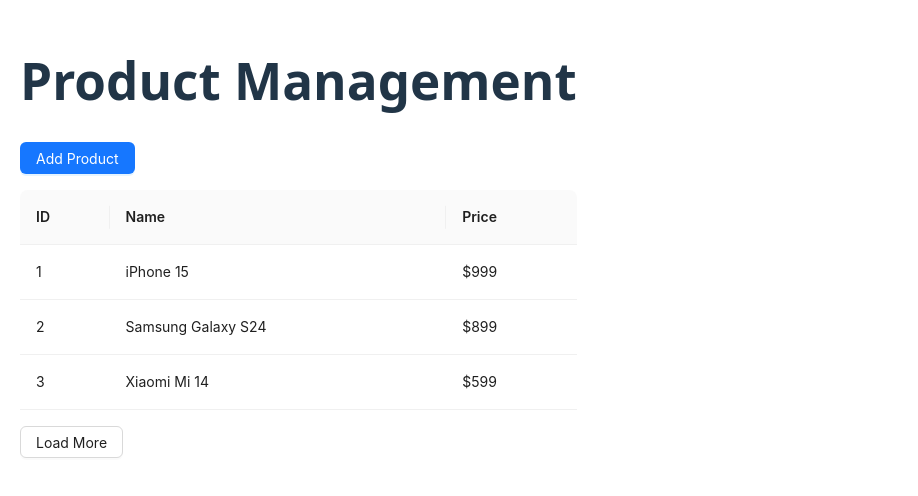
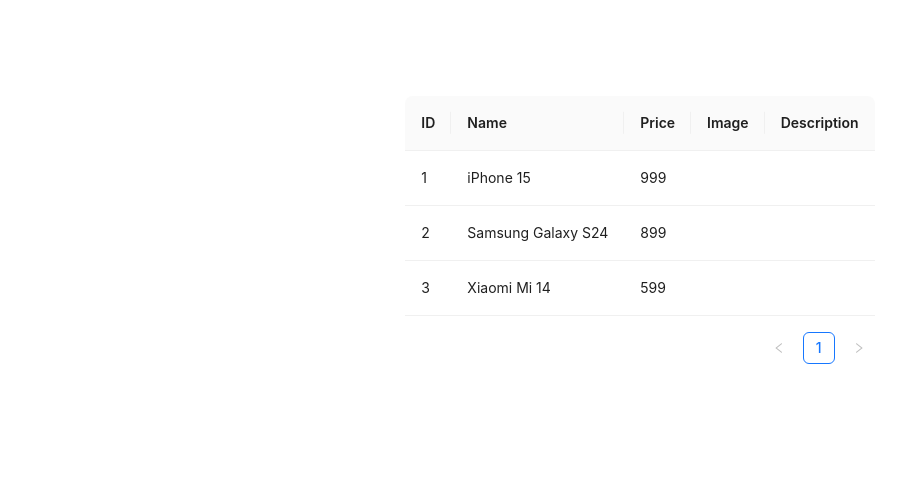
Before and after one commit to vanhoa690/react-su25, a React (Vite) app: page / in a window 1280 px wide. Shown: the part 162-658 px from the top of the page, without its empty margins (0-918 px from the left). Built offline with nearby package versions, Linux system fonts and the light colour scheme; data requests are answered from the project's data file.

Commit message:
useQuery and Antd Table

```diff
--- a/package.json
+++ b/package.json
@@ -10,6 +10,8 @@
     "preview": "vite preview"
   },
   "dependencies": {
+    "@tanstack/react-query": "^5.83.0",
+    "antd": "^5.26.4",
     "react": "^19.1.0",
     "react-dom": "^19.1.0"
   },
--- a/src/App.tsx
+++ b/src/App.tsx
@@ -1,16 +1,8 @@
-import { Button } from "antd";
 import ProductList from "./components/ProductList";
+import "./App.css";
 
 function App() {
-  return (
-    <div style={{ padding: "20px" }}>
-      <h1>Product Management</h1>
-      <Button type="primary" style={{ marginBottom: "16px" }}>
-        Add Product
-      </Button>
-      <ProductList />
-    </div>
-  );
+  return <ProductList />;
 }
 
 export default App;
--- a/src/components/ProductList.tsx
+++ b/src/components/ProductList.tsx
@@ -1,64 +1,51 @@
-import { useState } from "react";
 import { useQuery } from "@tanstack/react-query";
-import { Table, Button, Spin } from "antd";
+import { Spin, Table } from "antd";
 
-type Product = {
-  id: number;
+interface Product {
+  id: string;
   name: string;
   price: number;
-};
-
-async function fetchProducts(): Promise<Product[]> {
-  const response = await fetch("http://localhost:3001/products");
-  return response.json();
 }
-
 function ProductList() {
-  const [page, setPage] = useState(1);
+  const fetchProducts = async () => {
+    const res = await fetch("http://localhost:3001/products");
+    return res.json();
+  };
+  // state data, isLoading, error
   const { data, isLoading, error } = useQuery({
-    queryKey: ["products", page],
+    queryKey: ["products"],
     queryFn: fetchProducts,
   });
-
+  console.log(data, isLoading, error);
   const columns = [
     {
       title: "ID",
       dataIndex: "id",
-      key: "id",
     },
     {
       title: "Name",
       dataIndex: "name",
-      key: "name",
     },
     {
       title: "Price",
       dataIndex: "price",
-      key: "price",
-      render: (price: number) => `$${price}`,
+    },
+    {
+      title: "Image",
+      dataIndex: "image",
+    },
+    {
+      title: "Description",
     },
   ];
-
   return (
     <div>
       {isLoading && <Spin />}
       {error && <p>Error: {error.message}</p>}
-      {!isLoading && !error && (
-        <>
-          <Table
-            dataSource={data}
-            columns={columns}
-            rowKey="id"
-            pagination={false}
-          />
-          <Button
-            onClick={() => setPage((prev) => prev + 1)}
-            style={{ marginTop: "16px" }}
-          >
-            Load More
-          </Button>
-        </>
-      )}
+      {/* {data?.map((item: Product) => (
+        <p key={item.id}>{item.name}</p>
+      ))} */}
+      <Table dataSource={data} columns={columns} rowKey={"id"} />
     </div>
   );
 }
--- a/src/main.tsx
+++ b/src/main.tsx
@@ -3,13 +3,10 @@
 import "./index.css";
 import App from "./App.tsx";
 import { QueryClient, QueryClientProvider } from "@tanstack/react-query";
-
 const queryClient = new QueryClient();
 
 createRoot(document.getElementById("root")!).render(
-  <StrictMode>
-    <QueryClientProvider client={queryClient}>
-      <App />
-    </QueryClientProvider>
-  </StrictMode>
+  <QueryClientProvider client={queryClient}>
+    <App />
+  </QueryClientProvider>
 );
```
Also changed, not shown: 1 other file (tests, documents, lock files or other folders).
